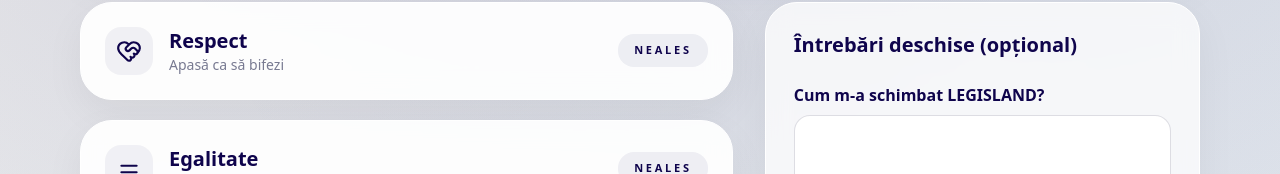
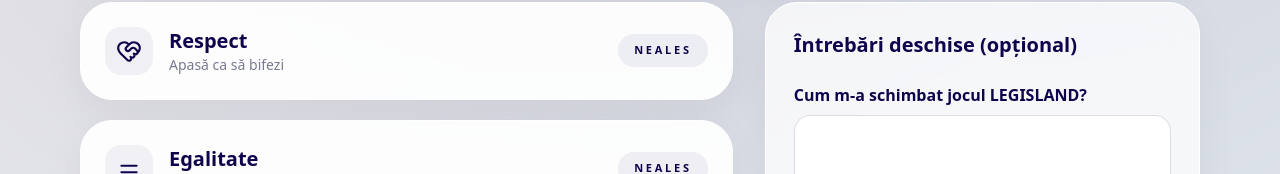
Before and after one commit to aclin143/digitaledu, a React (Create React App) app: page /ecran7 in a window 1280 px wide. Shown: the part 468-642 px from the top of the page. Built offline with nearby package versions, Linux system fonts and the light colour scheme.

Commit message:
porcesss

```diff
--- a/src/components/EcranSapte.js
+++ b/src/components/EcranSapte.js
@@ -214,7 +214,7 @@ export default function Ecran7() {
 
                         <div>
                             <label className="font-black text-[#0F044C]">
-                                Cum m-a schimbat LEGISLAND?
+                                Cum m-a schimbat jocul LEGISLAND?
                             </label>
                             <textarea
                                 value={q1}
```
